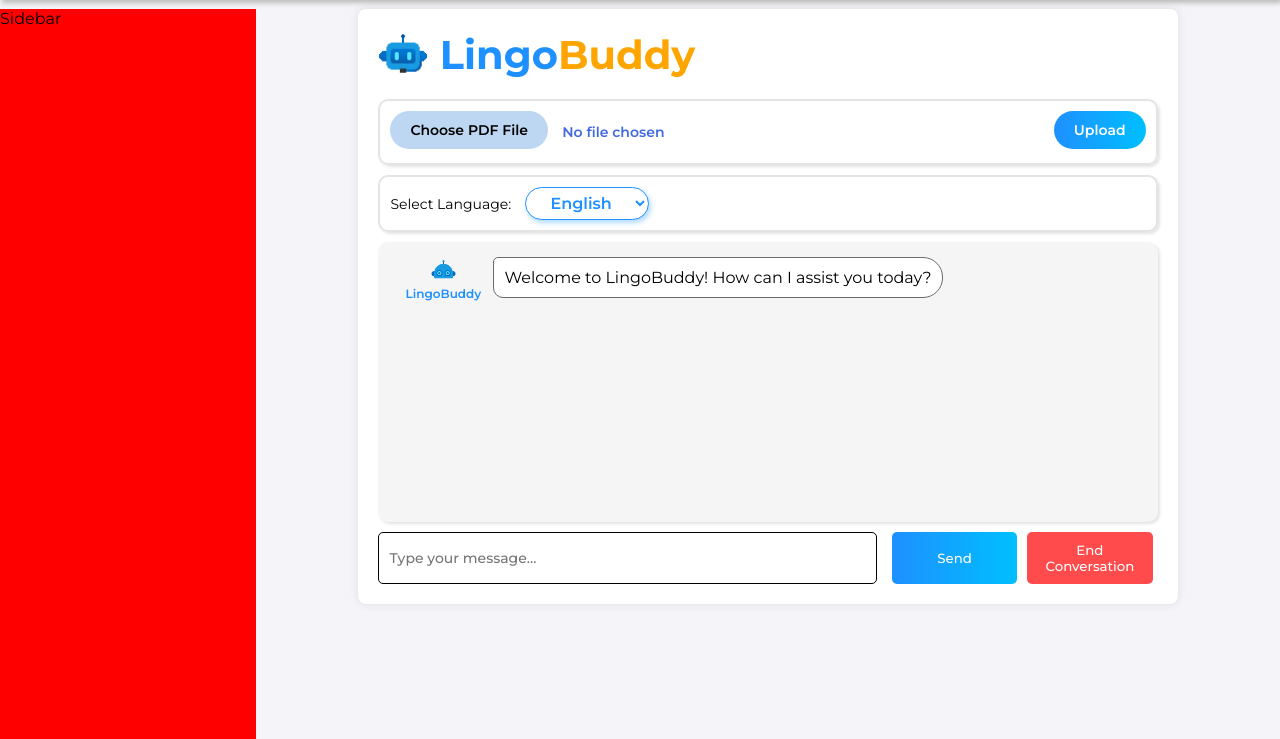
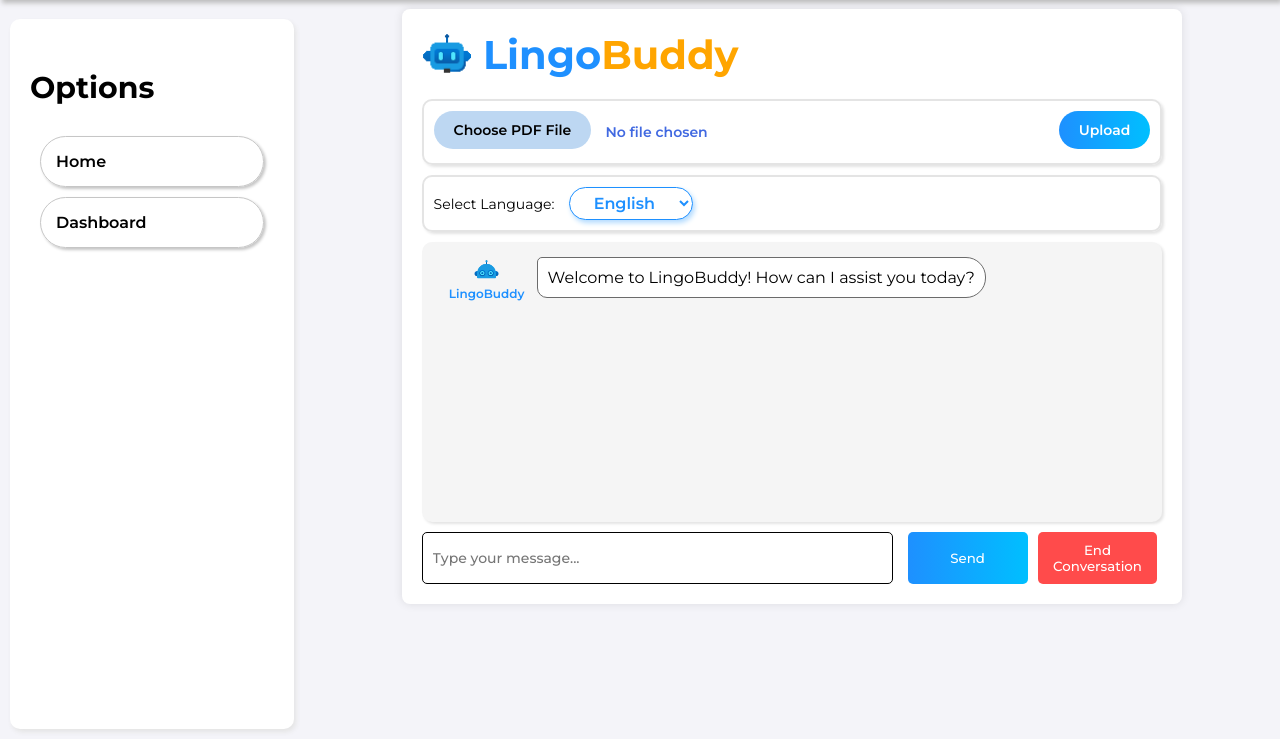
Before and after one commit to Kavisha4/Hack4Change, a Flask app: page / in a window 1280 px wide. Shown: the part 61-800 px from the top of the page. Run offline with Flask 2, Linux system fonts and the light colour scheme.

Commit message:
add the sidebar options.

```diff
--- a/LingoBuddy/app/static/css/style.css
+++ b/LingoBuddy/app/static/css/style.css
@@ -45,8 +45,35 @@ body {
 
 .sidebar {
   flex: 2;
-  height: calc(100vh - 70px);
-  background-color: red;
+  padding: 20px;
+  margin: 10px;
+  height: calc(100vh - 130px);
+  background-color: white;
+  border-radius: 10px;
+  box-shadow: 2px 3px 5px rgb(228, 228, 228);
+}
+
+.heading {
+  font-size: 30px;
+  font-weight: bold;
+}
+
+.sidebar-option {
+  margin-top: 10px;
+  margin-left: 10px;
+  margin-right: 10px;
+  font-size: 16px;
+  border: 1px solid rgb(198, 198, 198);
+  border-radius: 30px;
+  box-shadow: 2px 2px 3px rgb(198, 198, 198);
+  padding: 15px;
+  font-weight: 600;
+  transition: 0.3s all ease;
+}
+
+.sidebar-option:hover {
+  transform: scale(0.9);
+  transition: 0.3s all ease;
 }
 
 .container {
--- a/LingoBuddy/app/templates/index.html
+++ b/LingoBuddy/app/templates/index.html
@@ -12,7 +12,11 @@
   <body>
     <div class="header"><p>lingoBuddy</p></div>
     <div class="main-container">
-      <div class="sidebar">Sidebar</div>
+      <div class="sidebar">
+        <p class="heading">Options</p>
+        <div class="sidebar-option">Home</div>
+        <div class="sidebar-option">Dashboard</div>
+      </div>
       <div class="container">
         <div class="chat-container">
           <div class="chat-title">
```
